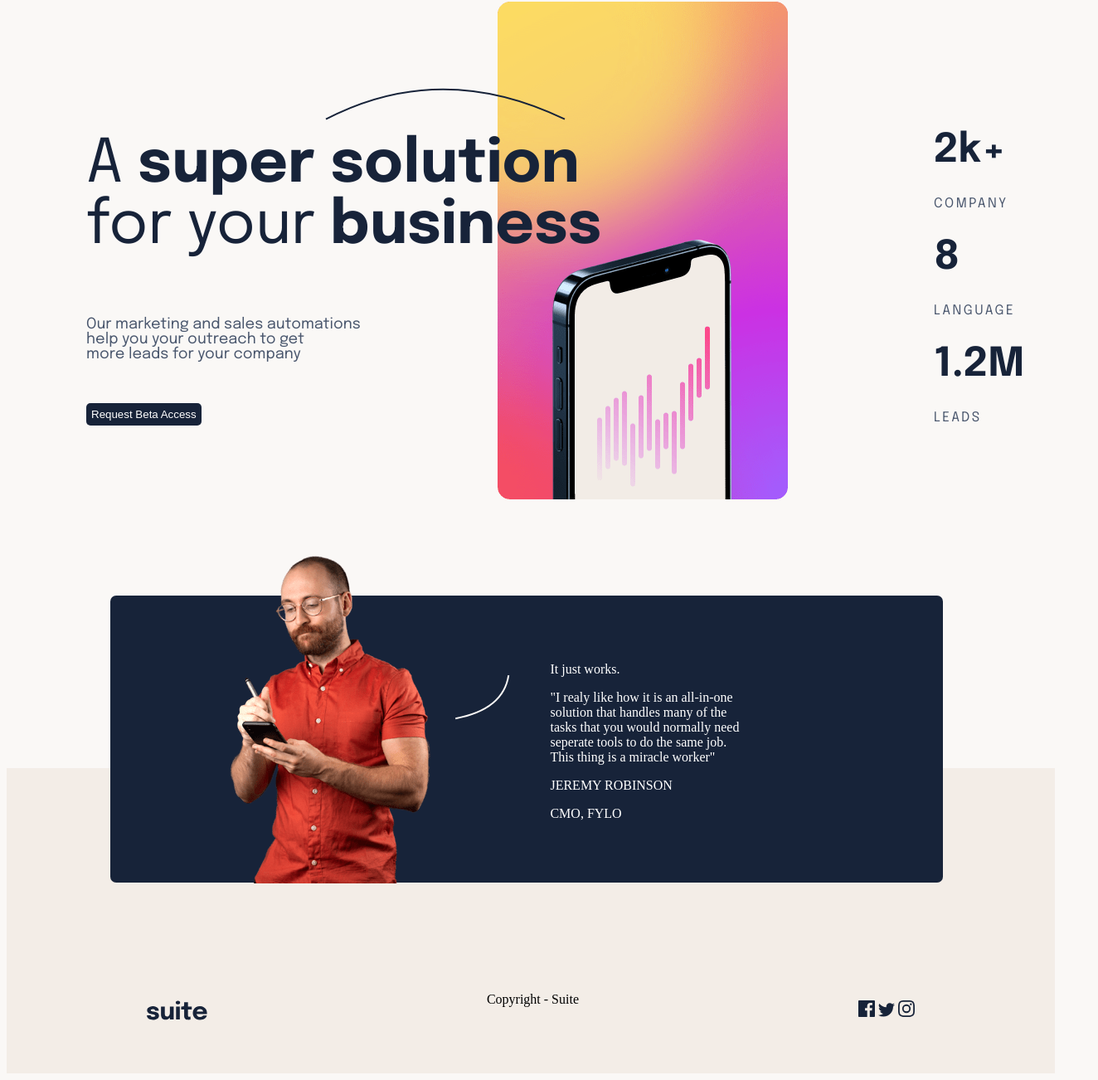
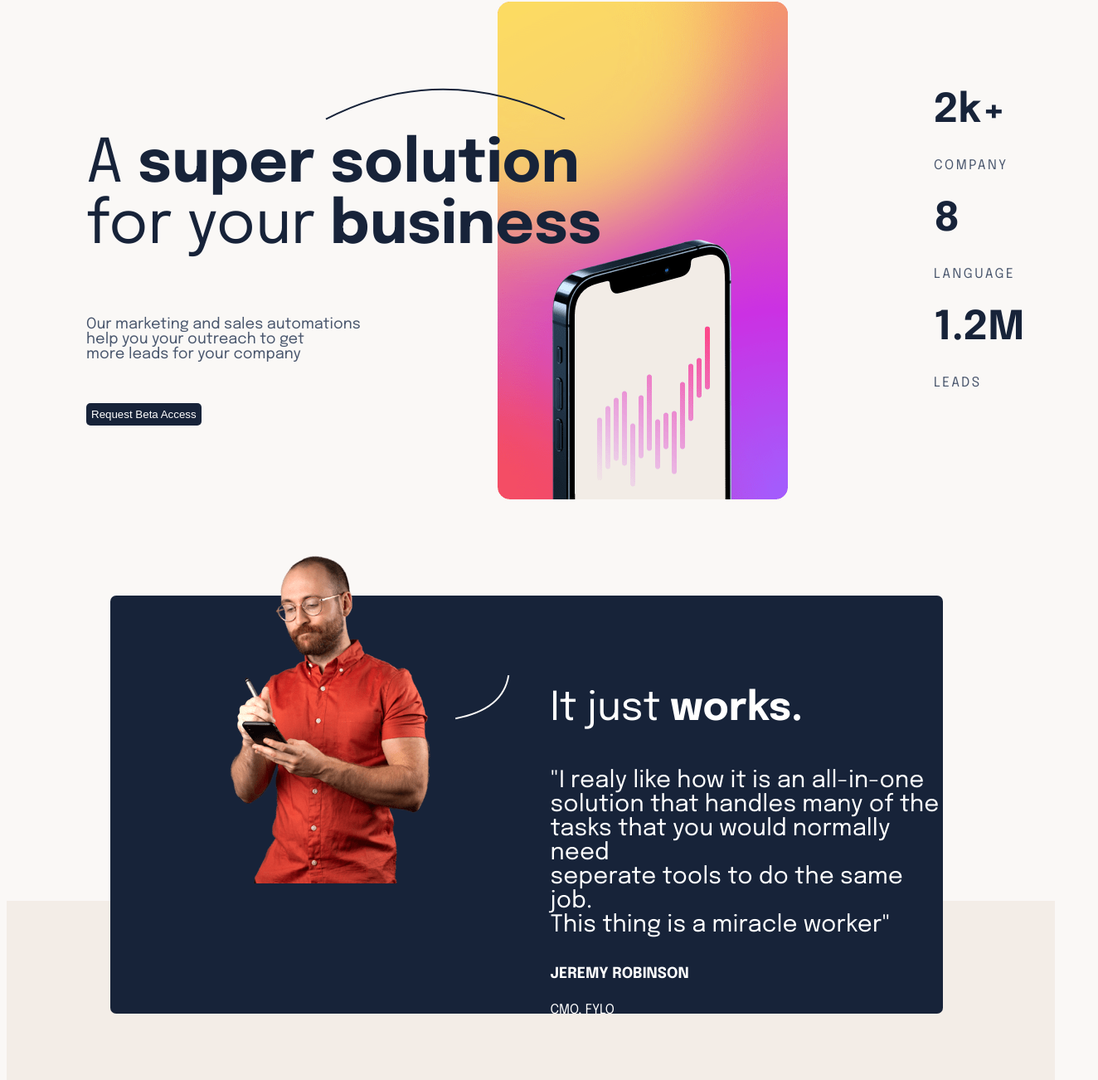
Before and after one commit to tony-amalitech/SUITE-LANDING-PAGE, a plain HTML site: page index.html in a window 1280 px wide. Shown: the part 98-1400 px from the top of the page at 83% size, 1324 px wide, since content can reach past the window. Drawn offline with Linux system fonts and the light colour scheme.

Commit message:
repositioned the content

```diff
--- a/index.html
+++ b/index.html
@@ -49,17 +49,17 @@
       </div>
 
       <div class="three">
-        <div>
+        <div class="three-1">
           <p class="num"><strong>2k+</strong></p>
           <p class="num-text">COMPANY</p>
         </div>
-        <div>
+        <div class="three-2">
           <p class="num">8</p>
           <p class="num-text">LANGUAGE</p>
         </div>
-        <div>
-          <p class="num">1.2M</p>
-          <p class="num-text">LEADS</p>
+        <div class="three-3">
+          <p class="num" >1.2M</p>
+          <p class="num-text" >LEADS</p>
         </div>
       </div>
     </div>
@@ -84,7 +84,7 @@
           />
         </div>
         <div class="section-one-text">
-          <p class="first-text" style="color: white">It just works.</p>
+          <p class="first-text" style="color: white">It just <strong>works.</strong></p>
           <p class="second-text" style="color: white">
             "I realy like how it is an all-in-one <br />
             solution that handles many of the <br />
@@ -92,8 +92,10 @@
             seperate tools to do the same job. <br />
             This thing is a miracle worker"
           </p>
-          <p class="third-text" style="color: white">JEREMY ROBINSON</p>
-          <p class="fouth-text" style="color: white">CMO, FYLO</p>
+          <div>
+            <p class="third-t" style="color: white">JEREMY ROBINSON</p>
+             <p class="fouth-t" style="color: white">CMO, FYLO</p>
+          </div>
         </div>
       </div>
     </div>
--- a/style.css
+++ b/style.css
@@ -86,25 +86,64 @@
 
   .three {
     padding-left: 11rem;
-    margin-top: 8rem;
+    margin-top: 5rem;
   }
 
   .num {
+    position: relative;
     font-family: Epilogue;
     font-weight: 700;
     font-size: 48px;
     line-height: 7px;
-    letter-spacing: -0.5;
+    letter-spacing: -0.3;
     color: #172339;
   }
 
   .num-text {
+    z-index: 2;
+    font-style: normal;
     font-family: Epilogue;
     font-weight: 400;
     font-size: 16px;
-    line-height: 26px;
+    line-height: 30px;
     letter-spacing: 2.5px;
     color: #49566D;
+    margin-bottom: 14rem;
+  }
+
+  .three-1 {
+    width:198px;
+    height: 83px;
+    top: 279px;
+  }
+
+  .three-2 {
+    width:198px;
+    height: 83px;
+    top: 425px;
+  }
+  .three-3 {
+    width:198px;
+    height: 83px;
+    top: 571px;
+  }
+
+  .third-t {
+    font-family: Epilogue;
+    font-style: normal;
+    font-weight: 700;
+    font-size: 18px;
+   color: #FAF8F6;
+   line-height: 32px;
+  }
+
+  .fouth-t {
+    font-family: Epilogue;
+    font-style: normal;
+    font-weight: 400;
+    font-size: 16px;
+    line-height: 20px;
+    color:  #F3EDE7;
   }
 
   @media screen and (max-width: 1023px){
@@ -260,6 +299,7 @@
     margin-top: 3rem;
     padding-bottom: 2rem;
     border-radius: 7px;
+    height: 120%;
   }
 
   .texttwo {
@@ -278,6 +318,27 @@
     padding-top: 4rem;
   }
 
+  .first-text {
+    font-family: Epilogue;
+    font-style: normal;
+    font-weight: 400;
+    font-size: 48px;
+  }
+
+  .second-text {
+    font-family: Epilogue;
+    font-style: normal;
+    font-weight: 400;
+    font-size: 28px;
+    letter-spacing: 0.1px;
+  }
+
+.third-text {
+  position: absolute;
+}
+
+
+
   /* styling footer */
 
   .footer {
@@ -288,15 +349,22 @@
     display: flex;
     justify-content: space-around;
     align-items: end;
-    margin-top: 20rem;
+    margin-top: 30rem;
   }
+
 
   .footlogo {
     padding-bottom: 4rem;
   }
 
   .copyright {
-    padding-bottom: 4rem;
+    font-family: Epilogue;
+    font-style: normal;
+    font-weight: 400;
+    font-size: 15px;
+    line-height: 32px;
+    padding-bottom: 2.5rem;
+    color: #49566D;
   }
 
   .footer-icons {
```
